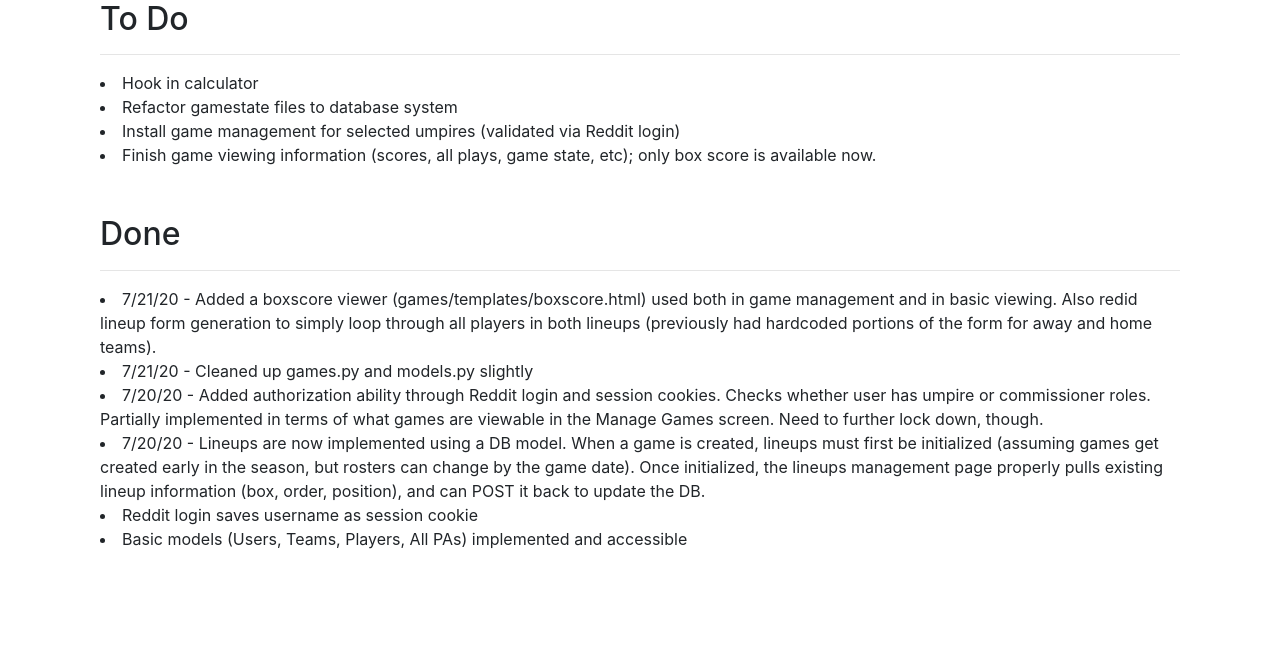
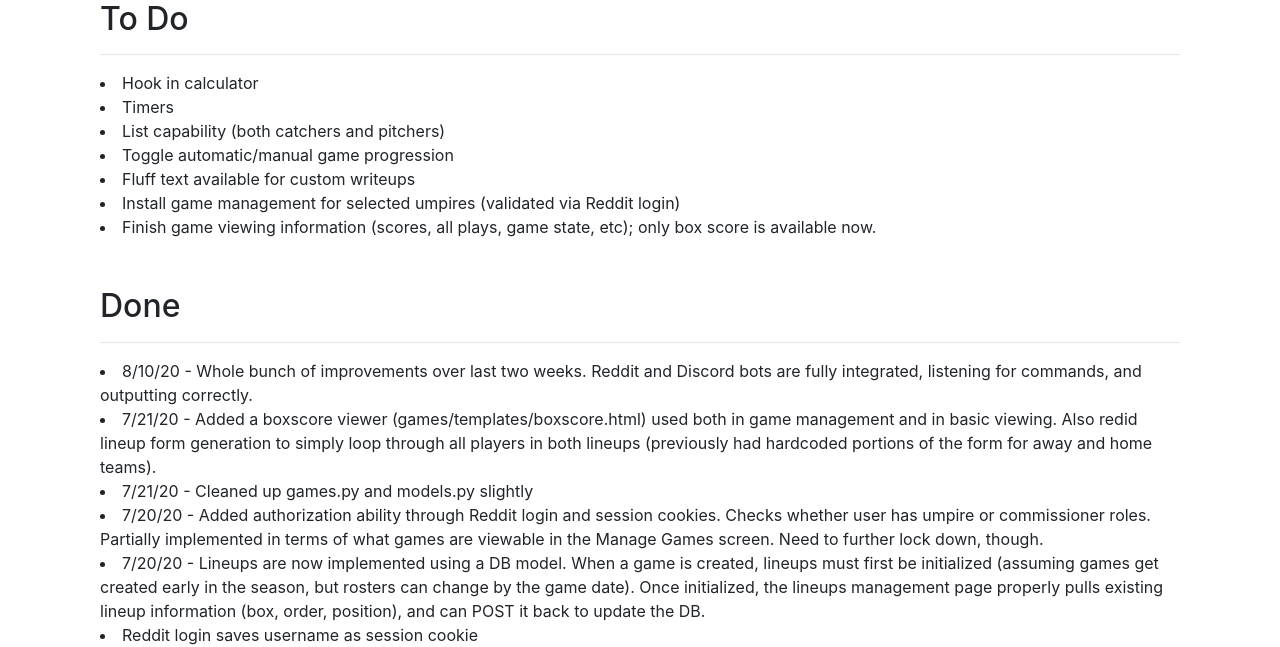
Before and after one commit to dyslexda/MLG, a Flask app: page /devnotes in a window 1280 px wide. Shown: the part 56-703 px from the top of the page. Run offline with Flask 2, Linux system fonts and the light colour scheme; some libraries are stand-ins or nearby versions.

Commit message:
Edited dev notes

```diff
--- a/flask_app/admin/templates/devnotes.html
+++ b/flask_app/admin/templates/devnotes.html
@@ -10,12 +10,16 @@ Dev Notes
       <h2>To Do</h1>
       <hr />
         <li>Hook in calculator</li>
-        <li>Refactor gamestate files to database system</li>
+        <li>Timers</li>
+        <li>List capability (both catchers and pitchers)</li>
+        <li>Toggle automatic/manual game progression</li>
+        <li>Fluff text available for custom writeups</li>
         <li>Install game management for selected umpires (validated via Reddit login)</li>
         <li>Finish game viewing information (scores, all plays, game state, etc); only box score is available now.</li>
       <br /><br />
       <h2>Done</h2>
       <hr />
+        <li>8/10/20 - Whole bunch of improvements over last two weeks. Reddit and Discord bots are fully integrated, listening for commands, and outputting correctly.</li>
         <li>7/21/20 - Added a boxscore viewer (games/templates/boxscore.html) used both in game management and in basic viewing. Also redid lineup form generation to simply loop through all players in both lineups (previously had hardcoded portions of the form for away and home teams).</li>
         <li>7/21/20 - Cleaned up games.py and models.py slightly</li>
         <li>7/20/20 - Added authorization ability through Reddit login and session cookies. Checks whether user has umpire or commissioner roles. Partially implemented in terms of what games are viewable in the Manage Games screen. Need to further lock down, though.</li>
```
